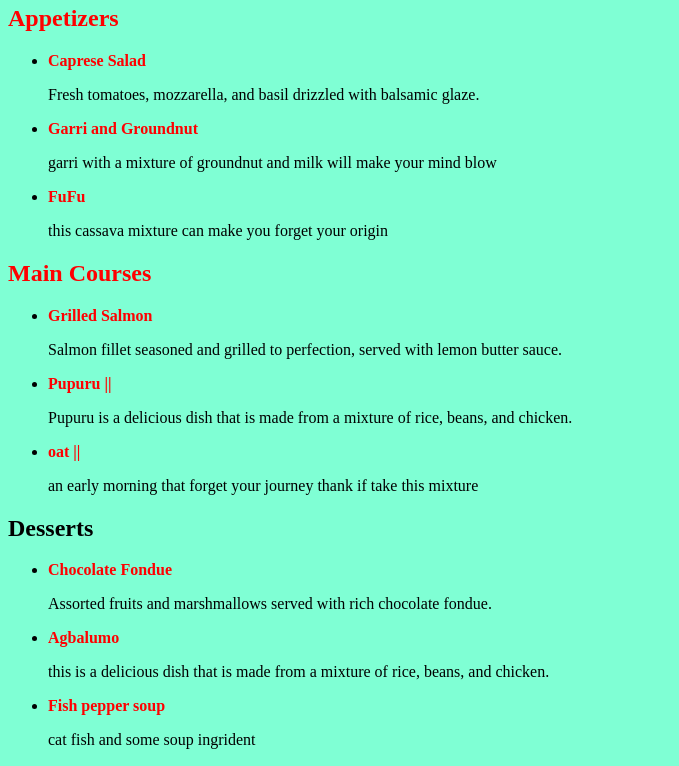
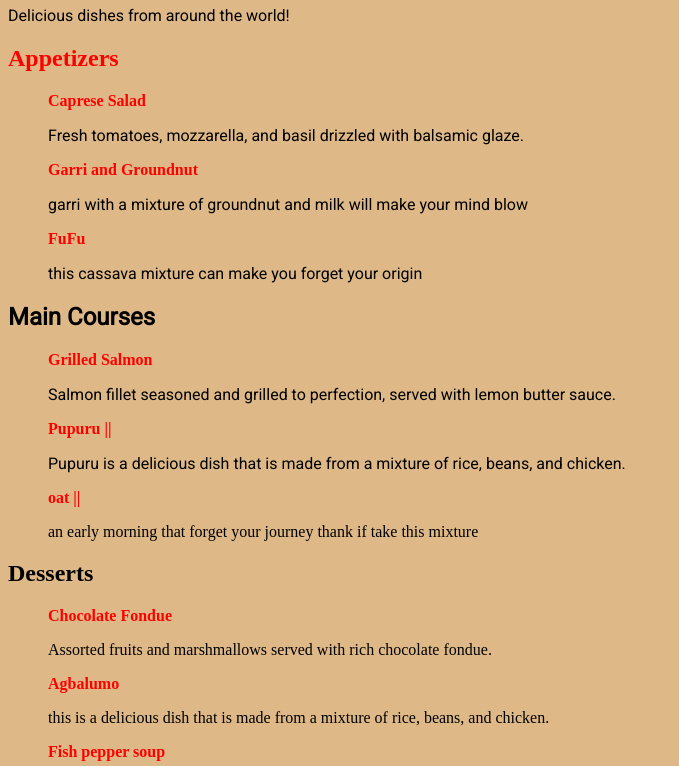
Before and after one commit to cassidyr2/html_project2, a plain HTML site: page index.html in a window 1280 px wide. Shown: the part 75-841 px from the top of the page, without its empty margins (0-679 px from the left). Drawn offline with Linux system fonts and the light colour scheme.

Commit message:
css project

```diff
--- a/index.html
+++ b/index.html
@@ -4,10 +4,12 @@
     <meta charset="UTF-8">
     <meta name="viewport" content="width=device-width, initial-scale=1.0">
     <link rel="stylesheet" href="style.css">
+    <link href="https://fonts.googleapis.com/css?family=Roboto" rel="stylesheet">
     <title style="color: red;">Welcome Yakoyo Cafe</title>
 </head>
 <body>
-    <h1 style="color: red;">Our Menu Menu</h1>
+    <h1 class="city">Our Menu Menu</h1>
+    <p class="city">Delicious dishes from around the world!</p>
 
     <h2 style="color: red;">Appetizers</h2>
 
@@ -17,18 +19,18 @@
 
   <strong style="color: red;">Caprese Salad</strong>
 
-     <p>Fresh tomatoes, mozzarella, and basil drizzled with balsamic glaze.</p>
+     <p class="city">Fresh tomatoes, mozzarella, and basil drizzled with balsamic glaze.</p>
 
        </li>
        <li>
         <strong style="color: red;">Garri and Groundnut</strong>
-        <p>
+        <p class="city">
          garri with a mixture of groundnut and milk will make your mind blow
         </p>
        </li>
        <li>
         <strong style="color: red;">FuFu</strong>
-        <p>
+        <p class="city">
           this cassava mixture can make you forget your origin
         </p>
        </li>
@@ -37,7 +39,7 @@
 
    </ul>
 
-  <h2 style="color: red;">Main Courses</h2>
+  <h2 class="city">Main Courses</h2>
 
    <ul>
 
@@ -45,12 +47,12 @@
 
       <strong style="color: red;">Grilled Salmon</strong>
 
-       <p>Salmon fillet seasoned and grilled to perfection, served with lemon butter sauce.</p>
+       <p class="city">Salmon fillet seasoned and grilled to perfection, served with lemon butter sauce.</p>
 
      </li>
      <li>
         <strong style="color: red;">Pupuru ||</strong>
-        <p>
+        <p class="city">
             Pupuru is a delicious dish that is made from a mixture of rice, beans, and chicken.
         </p>
      </li>
--- a/style.css
+++ b/style.css
@@ -1,3 +1,11 @@
 body{
-    background-color: aquamarine;
+    background-color: burlywood;
 }
+
+li {
+    display: inline;
+}
+
+.city {
+    font-family: 'Roboto', sans-serif;
+}
```
